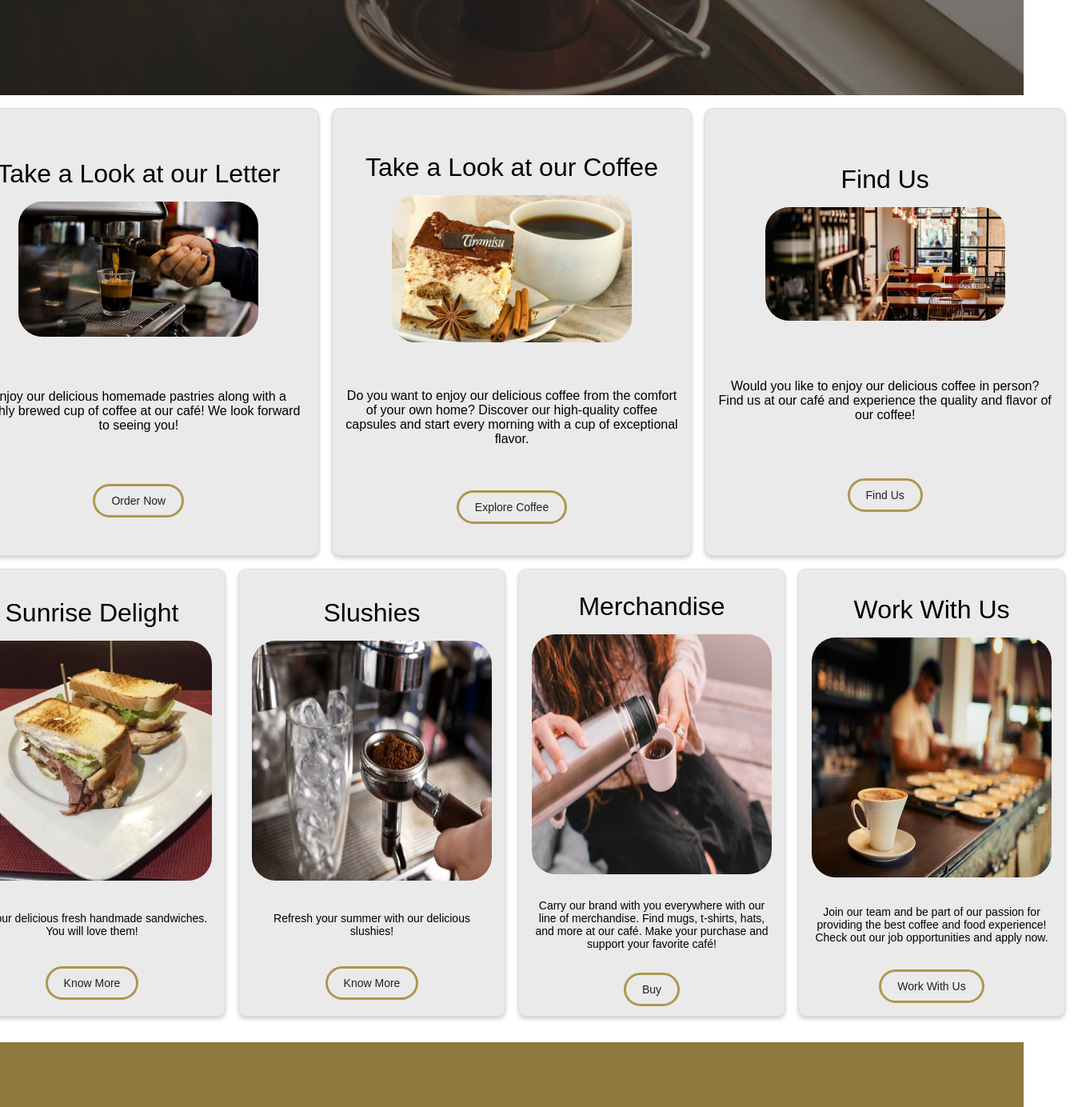
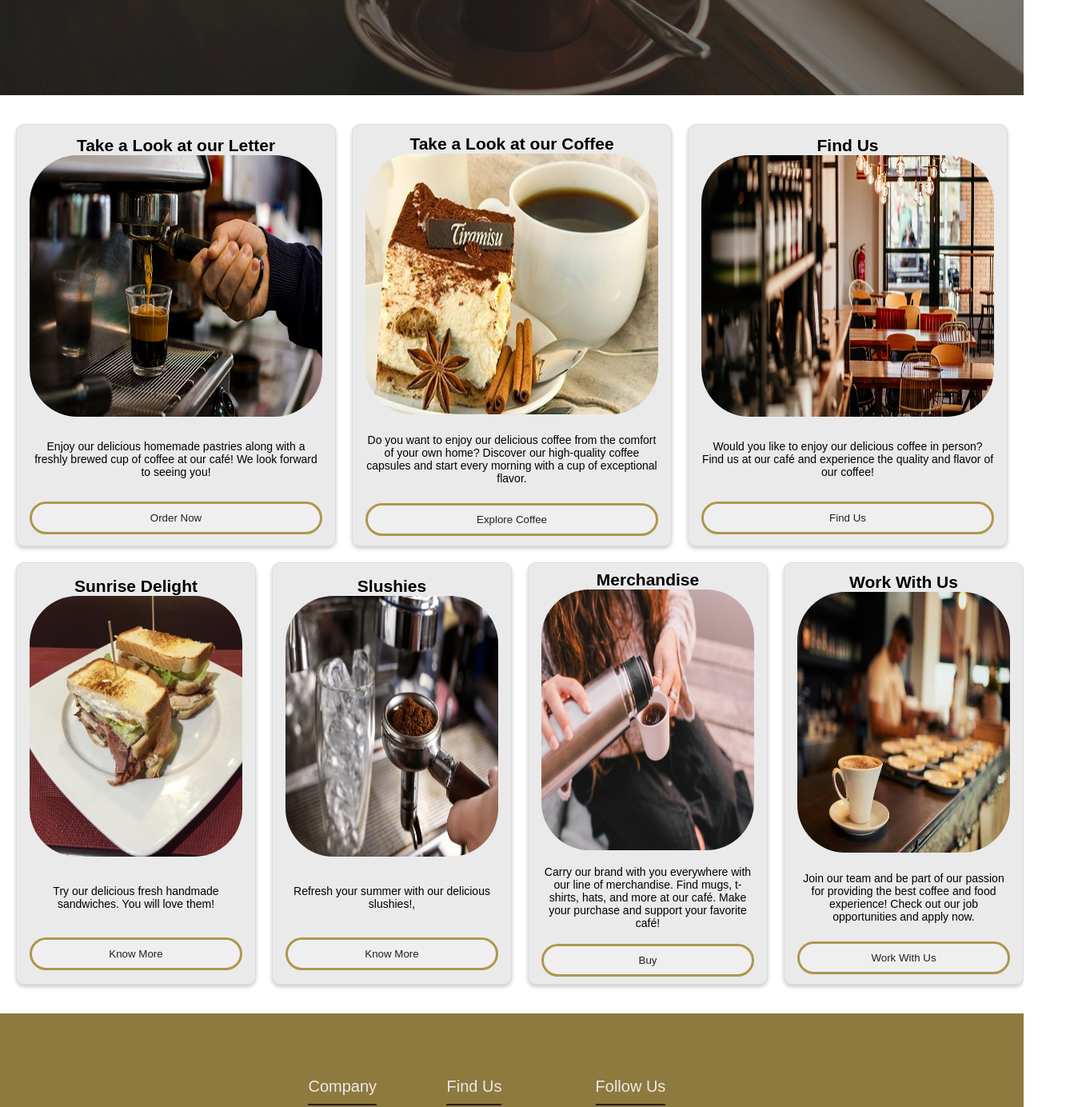
Before and after one commit to meeeww/tfg_cliente, a React (Vite) app: page / in a window 1280 px wide. Shown: the part 540-1924 px from the top of the page at 80% size, 1348 px wide, since content can reach past the window. Built offline with nearby package versions, Linux system fonts and the light colour scheme.

Commit message:
Arreglando informacion

```diff
--- a/src/components/Informacion.jsx
+++ b/src/components/Informacion.jsx
@@ -5,55 +5,87 @@ import cafe4 from '../assets/InformacionCafe/Informacioncafe4.jpg'
 import cafe5 from '../assets/InformacionCafe/Informacioncafe5.jpg'
 import cafe6 from '../assets/InformacionCafe/Informacioncafe6.jpg'
 import cafe7 from '../assets/InformacionCafe/Informacioncafe7.jpg'
-/*
-body 100%
-div grid 3 columnas
-div grid 4 columnas
- */
-const linksUp = [
-    { title: 'Take a Look at our Letter', description: 'Enjoy our delicious homemade pastries along with a freshly brewed cup of coffee at our café! We look forward to seeing you!', image: cafe1, button: "Order Now", redirection: "/menu" },
-    { title: 'Take a Look at our Coffee', description: 'Do you want to enjoy our delicious coffee from the comfort of your own home? Discover our high-quality coffee capsules and start every morning with a cup of exceptional flavor.', image: cafe2, button: "Explore Coffee", redirection: "/coffee" },
-    { title: 'Find Us', description: 'Would you like to enjoy our delicious coffee in person? Find us at our café and experience the quality and flavor of our coffee!', image: cafe3, button: "Find Us", redirection: "/aboutus" },
-]
 
-const linksDown = [
-    { title: 'Sunrise Delight', description: 'Try our delicious fresh handmade sandwiches. You will love them!', image: cafe4, button: "Know More", redirection: "/sandwiches" },
-    { title: 'Slushies', description: 'Refresh your summer with our delicious slushies!', image: cafe5, button: "Know More", redirection: "/slushies" },
-    { title: 'Merchandise', description: 'Carry our brand with you everywhere with our line of merchandise. Find mugs, t-shirts, hats, and more at our café. Make your purchase and support your favorite café!', image: cafe6, button: "Buy", redirection: "/merchandising" },
-    { title: 'Work With Us', description: 'Join our team and be part of our passion for providing the best coffee and food experience! Check out our job opportunities and apply now.', image: cafe7, button: "Work With Us", redirection: "/workwithus" },
-]
+import MainLayout from '../layout/MainLayout'
 
-import { NavLink } from "react-router-dom";
+import React from 'react'
 
 const Informacion = () => {
 
     return (
         <div>
-            <div className="divContainerInformacion">
-                {linksUp.map((item) => (
-                    <div key={item.title} className="cajaInformacion">
-                        <div key={item.title + "1"} className="tituloCajaInformacion">
-                            <h2>{item.title}</h2>
-                            <img src={item.image} alt="Coffee" />
+            <div className="InformacionDivContainer1">
+                <div className="InformacionDiv">
+                    <div className="InformacionCaja">
+                        <h2>Take a Look at our Letter</h2>
+                        <div>
+                            <img src={cafe1} alt="" />
                         </div>
-                        <p>{item.description}</p>
-                        <NavLink to={item.redirection} className="botonInformacion">{item.button}</NavLink>
                     </div>
-                ))}
+                    <p>Enjoy our delicious homemade pastries along with a freshly brewed cup of coffee at our café! We look forward to seeing you!</p>
+                    <button className="botonInformacion">Order Now</button>
+                </div>
+                <div className="InformacionDiv">
+                    <div className="InformacionCaja">
+                        <h2>Take a Look at our Coffee</h2>
+                        <div>
+                            <img src={cafe2} alt="" />
+                        </div>
+                    </div>
+                    <p>Do you want to enjoy our delicious coffee from the comfort of your own home? Discover our high-quality coffee capsules and start every morning with a cup of exceptional flavor.</p>
+                    <button className="botonInformacion">Explore Coffee</button>
+                </div>
+                <div className="InformacionDiv">
+                    <div className="InformacionCaja">
+                        <h2>Find Us</h2>
+                        <div>
+                            <img src={cafe3} alt="" />
+                        </div>
+                    </div>
+                    <p>Would you like to enjoy our delicious coffee in person? Find us at our café and experience the quality and flavor of our coffee!</p>
+                    <button className="botonInformacion">Find Us</button>
+                </div>
             </div>
-            <div className="div2ContainerInformacion">
-                <div className='filaInformacion2'>
-                    {linksDown.map((item) => (
-                        <div key={item.title} className="cajaInformacion2">
-                            {console.log(item.title)}
-                            <div key={item.name + "1"} className="tituloCajaInformacion">
-                                <h2>{item.title}</h2>
-                                <img src={item.image} alt="Coffee" />
-                            </div>
-                            <p>{item.description}</p>
-                            <NavLink to={item.redirection} className="botonInformacion">{item.button}</NavLink>
+            <div className="InformacionDivContainer2">
+                <div className="InformacionDiv">
+                    <div className="InformacionCaja">
+                        <h2>Sunrise Delight</h2>
+                        <div>
+                            <img src={cafe4} alt="" />
                         </div>
-                    ))}
+                    </div>
+                    <p>Try our delicious fresh handmade sandwiches. You will love them!</p>
+                    <button className="botonInformacion">Know More</button>
+                </div>
+                <div className="InformacionDiv">
+                    <div className="InformacionCaja">
+                        <h2>Slushies</h2>
+                        <div>
+                            <img src={cafe5} alt="" />
+                        </div>
+                    </div>
+                    <p>Refresh your summer with our delicious slushies!,</p>
+                    <button className="botonInformacion">Know More</button>
+                </div>
+                <div className="InformacionDiv">
+                    <div className="InformacionCaja">
+                        <h2>Merchandise</h2>
+                        <div>
+                            <img src={cafe6} alt="" />
+                        </div>
+                    </div>
+                    <p>Carry our brand with you everywhere with our line of merchandise. Find mugs, t-shirts, hats, and more at our café. Make your purchase and support your favorite café!</p>
+                    <button className="botonInformacion">Buy</button>
+                </div>
+                <div className="InformacionDiv">
+                    <div className="InformacionCaja">
+                        <h2>Work With Us</h2>
+                        <div>
+                            <img src={cafe7} alt="" />
+                        </div>
+                    </div>
+                    <p>Join our team and be part of our passion for providing the best coffee and food experience! Check out our job opportunities and apply now.</p>
+                    <button className="botonInformacion">Work With Us</button>
                 </div>
             </div>
         </div>
--- a/src/estilos/estilos.css
+++ b/src/estilos/estilos.css
@@ -188,87 +188,61 @@ body {
 }
 
 /*Informacion*/
-.divContainerInformacion {
-  display: flex;
+.InformacionDivContainer1 {
+  display: grid;
+  grid-template-columns: repeat(3, 1fr);
+  grid-column-gap: 20px;
   align-items: center;
-  height: 35rem;
-  gap: 1rem;
-  padding-inline: 1rem;
+  padding: 20px 20px 0px 20px;
+  width: 100%;
 }
 
-.cajaInformacion {
-  display: flex;
-  flex-direction: column;
-  justify-content: space-evenly;
-  flex: 1;
-  flex-wrap: wrap;
-  align-items: center;
+.InformacionDivContainer1 img {
+  width: 100%;
+  height: 100%;
+  border-radius: 60px;
+}
+
+.InformacionDiv {
+  height: 33rem;
+  width: 100%;
   text-align: center;
+  justify-content: space-around;
   padding-inline: 1rem;
   background-color: var(--blanco);
   box-shadow: 0px 3px 5px rgba(0, 0, 0, 0.2);
   border-radius: 10px;
   border: 1px solid #dddddd;
-  height: 100%;
   font-size: 14px;
-  row-gap: 1rem;
+  display: flex;
+  flex-direction: column;
 }
 
-.tituloCajaInformacion h2 {
-  margin-block: 1rem;
-  font-size: 2rem;
-  font-weight: 500;
+.InformacionCaja {
+  display: flex;
+  flex-direction: column;
+  justify-content: space-around;
 }
 
-.cajaInformacion2,
-.cajaInformacion p {
-  font-size: 1rem;
-  font-weight: 400;
+.InformacionDivContainer2 img {
+  width: 100%;
+  height: 100%;
+  border-radius: 60px;
 }
 
-.cajaInformacion img {
-  max-width: 300px;
-  border-radius: 30px;
+.InformacionCaja >div{
+  width: 100%;
+  height: 100%;
 }
 
-.div2ContainerInformacion {
-  display: flex;
-  align-items: center;
-  height: 35rem;
-  padding-inline: 1rem;
-  margin-block: 1rem;
-}
-
-.filaInformacion2 {
-  display: flex;
-  align-items: center;
-  height: 35rem;
-  gap: 1rem;
-  width: 100%;
-}
-
-.cajaInformacion2 {
+.InformacionCaja {
   display: flex;
   flex-direction: column;
-  justify-content: space-evenly;
-  flex: 1;
-  flex-wrap: wrap;
+  text-align: center;
   align-items: center;
-  text-align: center;
-  padding-inline: 1rem;
-  background-color: var(--blanco);
-  box-shadow: 0px 3px 5px rgba(0, 0, 0, 0.2);
-  border-radius: 10px;
-  border: 1px solid #dddddd;
-  height: 100%;
-  font-size: 14px;
-  row-gap: 1rem;
-}
-
-.cajaInformacion2 img {
-  width: 300px;
-  height: 300px;
-  border-radius: 30px;
+  justify-content: space-around;
+  width: 100%;
+  height: 66.6%;
 }
 
 .botonInformacion {
@@ -279,7 +253,6 @@ body {
   border-radius: 2rem;
   cursor: pointer;
   text-decoration: none;
-
   transition: all 0.25s;
 }
 
@@ -288,8 +261,28 @@ body {
   border-radius: 2rem;
   background-color: var(--color_secundario);
   color: var(--blanco);
+  transition: all 0.25s;
+}
 
-  transition: all 0.25s;
+.InformacionDivContainer2 {
+  display: grid;
+  grid-template-columns: repeat(4, 1fr);
+  grid-column-gap: 20px;
+  align-items: center;
+  padding: 20px 0px 20px 20px;
+  width: 100%;
+}
+
+@media (max-width:600px){
+  .InformacionDivContainer1{
+    grid-template-columns: repeat(1, 1fr);
+    grid-row-gap: 20px;
+  }
+
+  .InformacionDivContainer2{
+    grid-template-columns: repeat(1, 1fr);
+    grid-row-gap: 20px;
+  }
 }
 
 /*SingIn / FormInput*/
```
